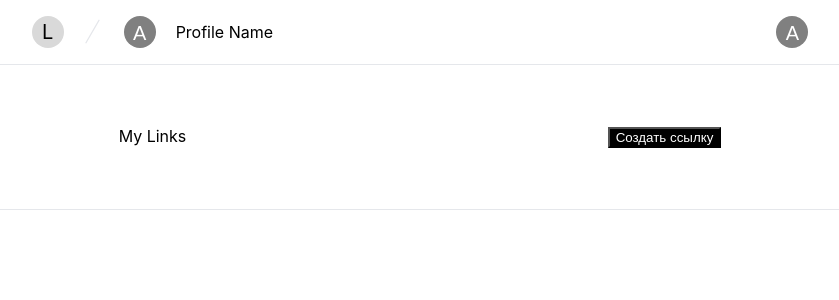
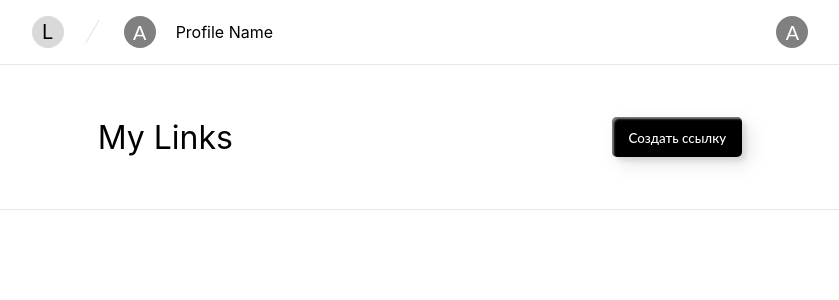
Before and after one commit to BlessedChiIdz/NilProj, a React (Create React App) app: page / in a window 1280 px wide. Shown: the top 300 px of the page, without its empty margins (220-1059 px from the left). Built offline with nearby package versions, Linux system fonts and the light colour scheme; the HTML template or start-up script is replaced by a standard one.

Commit message:
start выравнивать верх

```diff
--- a/src/Components/modal/CreateLinkButton.tsx
+++ b/src/Components/modal/CreateLinkButton.tsx
@@ -3,8 +3,10 @@ import "../../styles/CreateLinkButton.css"
 
 const CreateLinkButton = () => {
     return (
-        <button className="CreateLinkButton">
-            Создать ссылку
+        <button className="CreateLinkButton custom-btn btn-8">
+            <span>
+                Создать ссылку
+            </span>
         </button>
     );
 };
--- a/src/styles/CreateLinkButton.css
+++ b/src/styles/CreateLinkButton.css
@@ -2,5 +2,96 @@
     background-color: #000;
     color: white;
 
+}
 
+.custom-btn {
+    width: 130px;
+    height: 40px;
+    color: #fff;
+    border-radius: 5px;
+    padding: 10px 25px;
+    font-family: 'Lato', sans-serif;
+    font-weight: 500;
+    background: transparent;
+    cursor: pointer;
+    transition: all 0.3s ease;
+    position: relative;
+    display: inline-block;
+    box-shadow:inset 2px 2px 2px 0px rgba(255,255,255,.5),
+    7px 7px 20px 0px rgba(0,0,0,.1),
+    4px 4px 5px 0px rgba(0,0,0,.1);
+    outline: none;
 }
+
+.btn-8 {
+    background-color: black;
+    line-height: 42px;
+    padding: 0;
+    border: none;
+}
+.btn-8 span {
+    position: relative;
+    display: block;
+    width: 100%;
+    height: 100%;
+}
+.btn-8:before,
+.btn-8:after {
+    position: absolute;
+    content: "";
+    right: 0;
+    bottom: 0;
+    background: black;
+    /*box-shadow:  4px 4px 6px 0 rgba(255,255,255,.5),
+                -4px -4px 6px 0 rgba(116, 125, 136, .2),
+      inset -4px -4px 6px 0 rgba(255,255,255,.5),
+      inset 4px 4px 6px 0 rgba(116, 125, 136, .3);*/
+    transition: all 0.3s ease;
+}
+.btn-8:before{
+    height: 0%;
+    width: 2px;
+}
+.btn-8:after {
+    width: 0%;
+    height: 2px;
+}
+.btn-8:hover:before {
+    height: 100%;
+}
+.btn-8:hover:after {
+    width: 100%;
+}
+.btn-8:hover{
+    background: transparent;
+}
+.btn-8 span:hover{
+    color: black;
+}
+.btn-8 span:before,
+.btn-8 span:after {
+    position: absolute;
+    content: "";
+    left: 0;
+    top: 0;
+    background: black;
+    /*box-shadow:  4px 4px 6px 0 rgba(255,255,255,.5),
+                -4px -4px 6px 0 rgba(116, 125, 136, .2),
+      inset -4px -4px 6px 0 rgba(255,255,255,.5),
+      inset 4px 4px 6px 0 rgba(116, 125, 136, .3);*/
+    transition: all 0.3s ease;
+}
+.btn-8 span:before {
+    width: 2px;
+    height: 0%;
+}
+.btn-8 span:after {
+    height: 2px;
+    width: 0%;
+}
+.btn-8 span:hover:before {
+    height: 100%;
+}
+.btn-8 span:hover:after {
+    width: 100%;
+}
--- a/src/styles/TopLinks.css
+++ b/src/styles/TopLinks.css
@@ -13,13 +13,22 @@
     margin: auto;
     display: flex;
     justify-content: space-around;
+    position: relative;
 }
 
 .left{
+    font-size: 4vh;
+    top: 0;
+    bottom: 0;
+    margin: auto 0;
     display: inline-block;
     float: left;
 }
 .right{
+    top: 0;
+    bottom: 0;
+    margin: auto 0;
+    vertical-align: middle;
     display: inline-block;
     float: right;
 }
```
